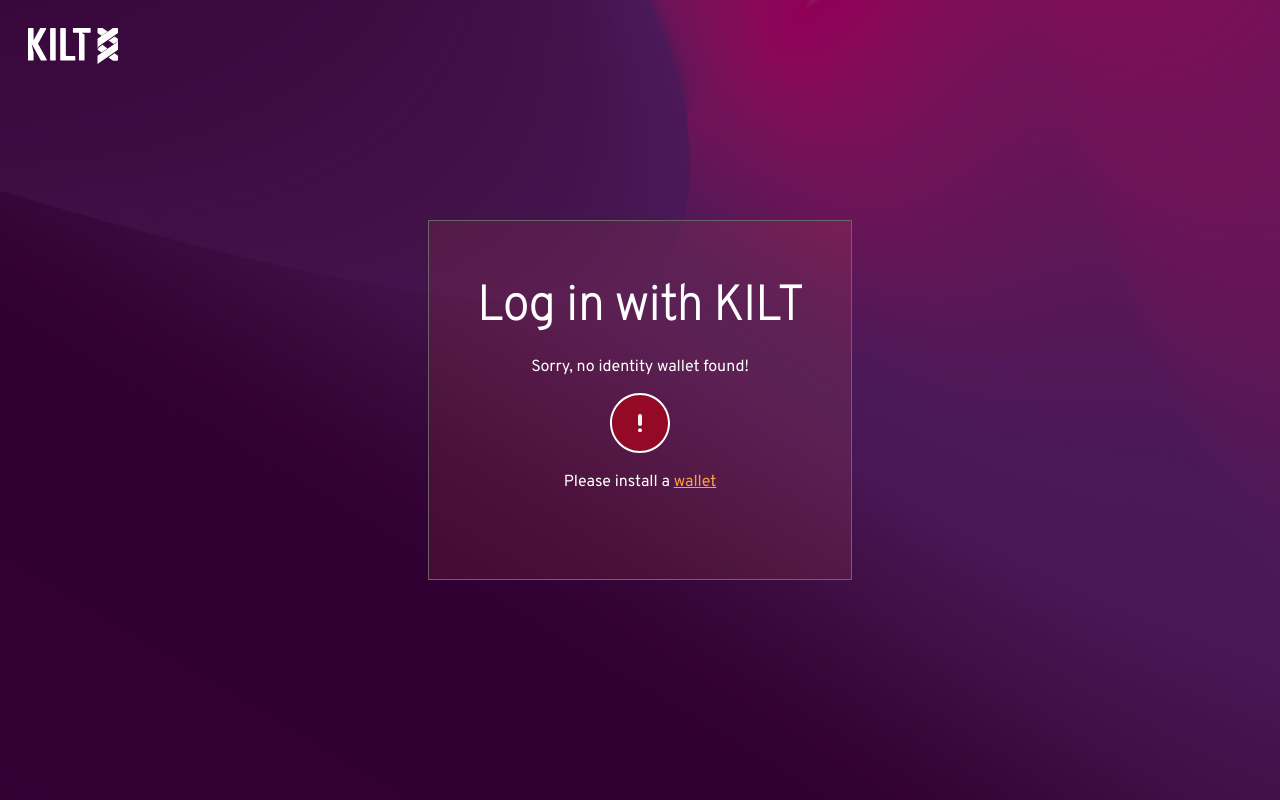
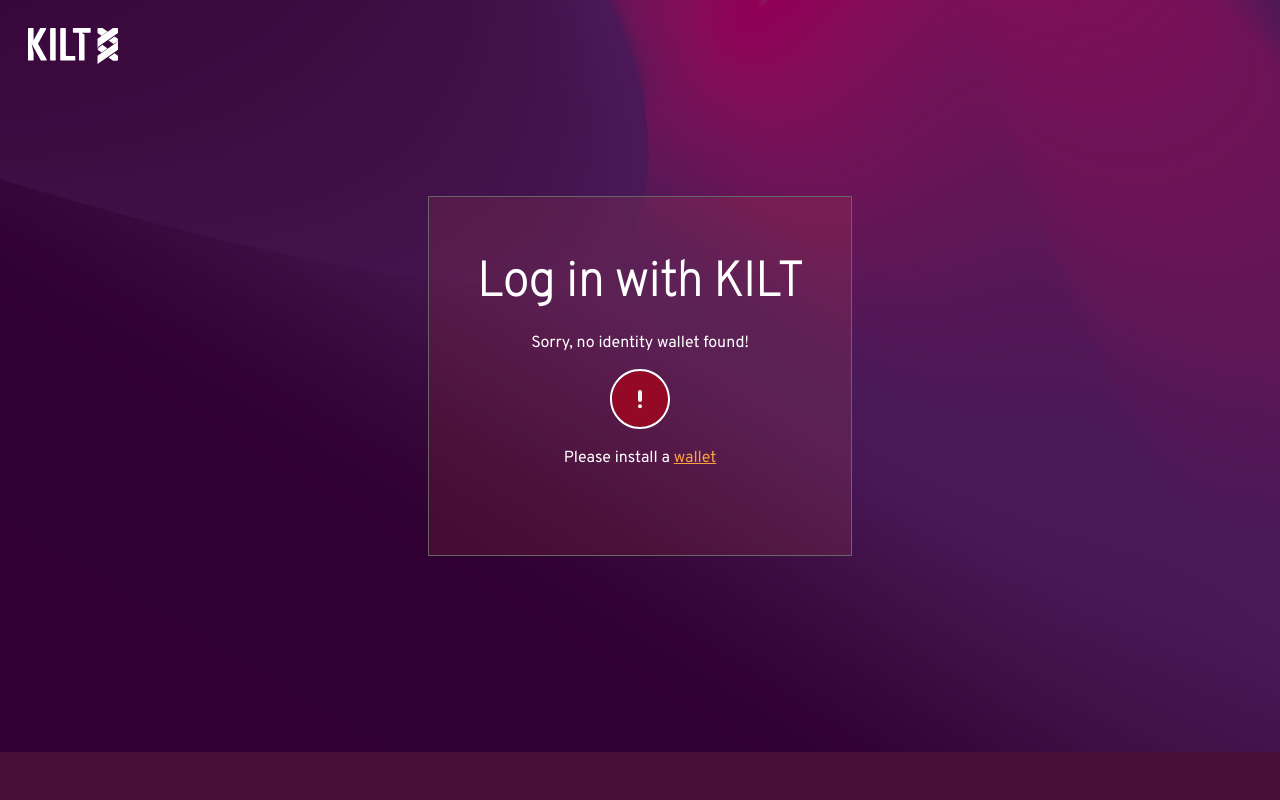
Before and after one commit to KILTprotocol/opendid, a React (Vite) app in the folder login-frontend/: page / in a window 1280 px wide. Built offline with nearby package versions, Linux system fonts and the light colour scheme.

Commit message:
Empty footer (#19)
* Empty footer

* className

```diff
--- a/login-frontend/src/App.css
+++ b/login-frontend/src/App.css
@@ -4,6 +4,15 @@
 
 .app {
   min-block-size: 100vh;
+  display: flex;
+  align-items: center;
+  justify-content: center;
+  flex-direction: column;
+}
+
+.main {
+  flex: 1;
+  inline-size: 100%;
   display: flex;
   align-items: center;
   justify-content: center;
@@ -24,3 +33,8 @@
   display: block;
   margin: auto;
 }
+
+.footer {
+  block-size: 3rem;
+  inline-size: 100%;
+}
--- a/login-frontend/src/App.tsx
+++ b/login-frontend/src/App.tsx
@@ -92,6 +92,7 @@
 
   return (
     <div className="app">
+      <main className="main">
         <div className="loginContainer">
           <h1 className="heading">Log in with KILT</h1>
 
@@ -123,6 +124,9 @@
             </div>
           )}
         </div>
+      </main>
+
+      <footer className="footer"></footer>
     </div>
   );
 }
--- a/login-frontend/src/kilt/styles.css
+++ b/login-frontend/src/kilt/styles.css
@@ -14,10 +14,14 @@
   color: #fff;
 }
 
-.app {
+body {
+  background: #481038;
+}
+
+.main {
   background:
     url('./logo.svg') no-repeat top 1.75rem left 1.75rem/90px auto,
-    #481038 url('./cover.png') no-repeat top left/ cover;
+    url('./cover.png') no-repeat top left/ cover;
 }
 
 .loginContainer {
@@ -67,3 +71,7 @@
 .link {
   color: #f9a043;
 }
+
+.footer {
+  background: #481038;
+}
```
Lines whose indentation alone changed are shown as unchanged.
